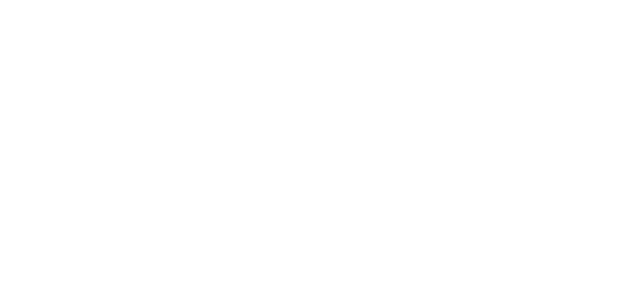
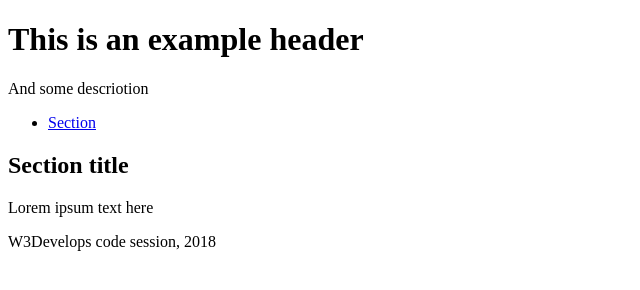
Before and after one commit to maks-ushakov/w3develops_html_boilerplate, a website: page src/index.html in a window 1280 px wide. Shown: the whole page, without its empty margins (0-640 px from the left). Drawn offline with nearby package versions, Linux system fonts and the light colour scheme; files that its build step writes are made by us from their sources.

Commit message:
Add example for HTML, Fix HTML gulp task

```diff
--- a/gulpfile.js
+++ b/gulpfile.js
@@ -19,7 +19,7 @@ const gulp = require('gulp'),
 const config = {
     html: {
         src: "src/index.html",
-        dest: "index.html",
+        dest: "./",
         watch: "src/chunk/**/*.*",
     },
     styles: {
--- a/src/chunk/footer.html
+++ b/src/chunk/footer.html
@@ -0,0 +1 @@
+<span>W3Develops code session, 2018</span>
--- a/src/chunk/header.html
+++ b/src/chunk/header.html
@@ -0,0 +1,2 @@
+    <h1>This is an example header</h1>
+    <p>And some descriotion</p>
--- a/src/chunk/menu.html
+++ b/src/chunk/menu.html
@@ -0,0 +1,3 @@
+<ul class="menu">
+    <li><a href="#section">Section</a></li>
+</ul>
--- a/src/chunk/section.html
+++ b/src/chunk/section.html
@@ -0,0 +1,4 @@
+<h2>Section title</h2>
+<div>
+    <p>Lorem ipsum text here</p>
+</div>
--- a/src/index.html
+++ b/src/index.html
@@ -12,6 +12,17 @@
 		<![endif]-->
 	</head>
 	<body>
-
+		<header>
+		//= chunk/header.html
+		</header>
+		<nav>
+		//= chunk/menu.html
+		</nav>
+		<section id="section">
+		//= chunk/section.html
+		</section>
+		<footer>
+		//= chunk/footer.html
+		</footer>
 	</body>
 </html>
```
Also changed, not shown: index.html (renamed from index.html/index.html, +18 -1 lines).
